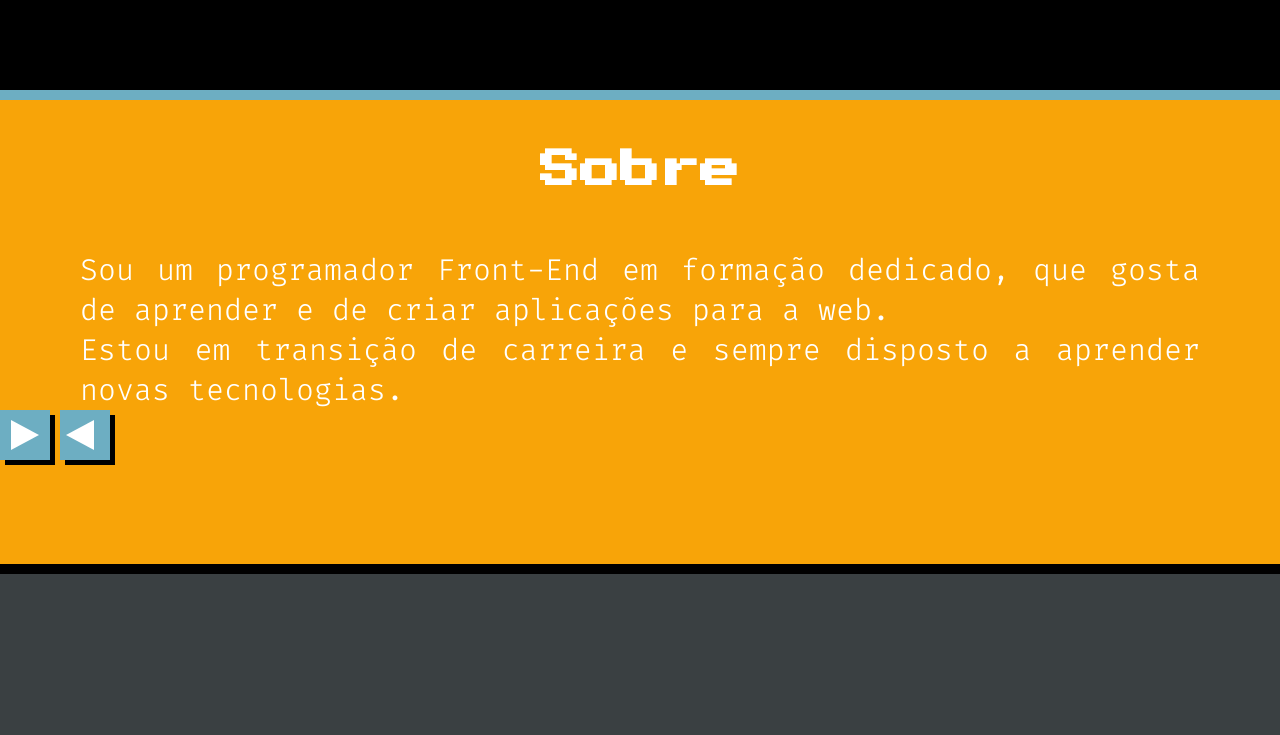
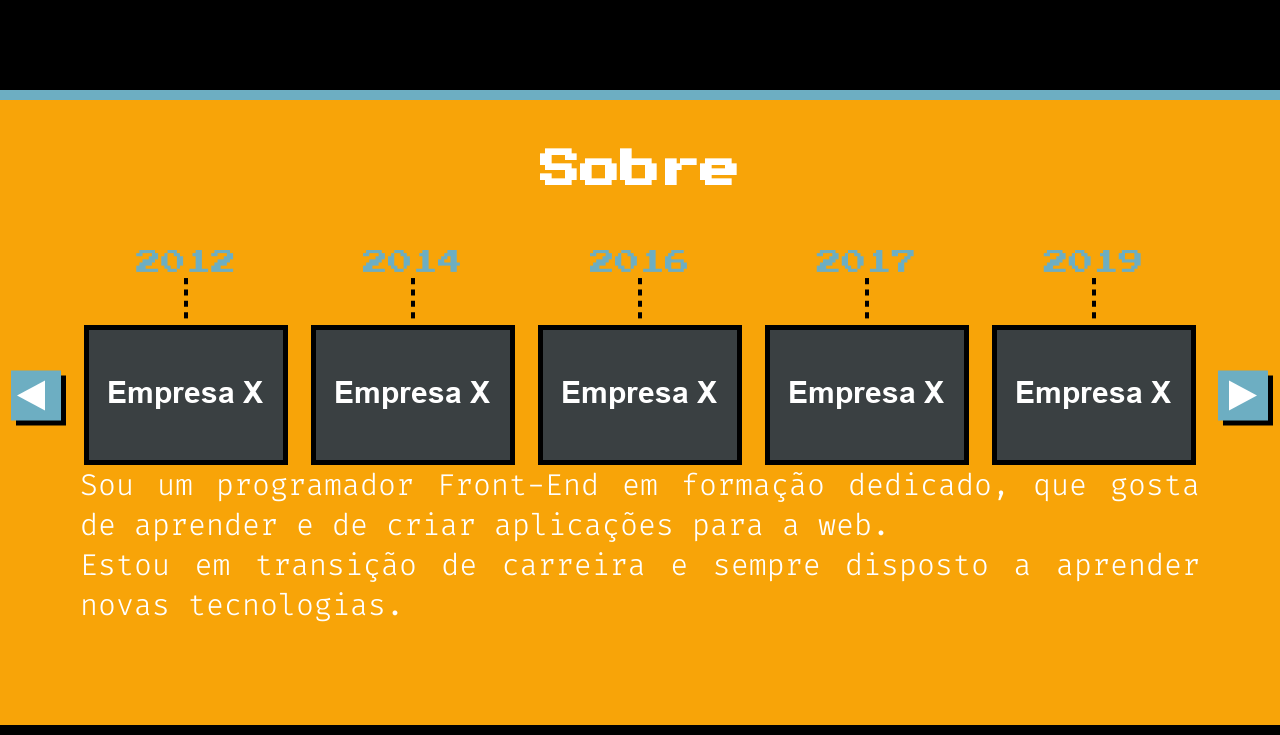
Before and after one commit to carllosrene/carllosrene.github.io, a plain HTML site: page index.html in a window 1280 px wide. Shown: the part 1856-2591 px from the top of the page. Before the commit the page ends 2430 px from the top, so only its background shows below. Drawn offline with Linux system fonts and the light colour scheme.

Commit message:
Create the components timeline-card and main-carousel

```diff
--- /dev/null
+++ b/css/components/main-carousel.css
@@ -0,0 +1,9 @@
+.main-carousel {
+    display: flex;
+    justify-content: space-around;
+    align-items: center;
+}
+
+.main-carousel .button-arrow {
+    transform: translateY(75%);
+}
--- /dev/null
+++ b/css/components/timeline-card.css
@@ -0,0 +1,35 @@
+.timeline-card {
+    display: inline-flex;
+    flex-direction: column;
+    align-items: center;
+    position: relative;
+}
+
+.timeline-card::before {
+    content: '';
+    position: absolute;
+    box-sizing: border-box;
+    height: 0px;
+    width: 40px;
+    border: 2.5px dashed #000;
+    transform: rotate(90deg) translateX(-62%);
+    bottom: 140px;
+}
+
+.timeline-card .title {
+    font-size: 25px;
+    font-weight: 400;
+    font-family: 'Press Start 2P', sans-serif;
+    color: var(--color0);
+    margin-bottom: 50px;
+}
+
+.timeline-card .logo {
+    display: flex;
+    align-items: center;
+    height: 140px;
+    padding-left: 20px;
+    padding-right: 20px;
+    border: 5px solid #000;
+    background-color: var(--color2);
+}
--- a/index.html
+++ b/index.html
@@ -24,6 +24,8 @@
     <link rel="stylesheet" href="css/components/wrapper-card.css">
     <link rel="stylesheet" href="css/components/main-bio.css">
     <link rel="stylesheet" href="css/components/button-arrow.css">
+    <link rel="stylesheet" href="css/components/timeline-card.css">
+    <link rel="stylesheet" href="css/components/main-carousel.css">
 </head>
 
 <body>
@@ -111,15 +113,50 @@
 
     <section class="main-section -bgColor1 -borderBlack">
         <h2 class="main-title -second">Sobre</h2>
+
+        <section class="main-carousel">
+            <button class="button-arrow -left"><span class="content">Voltar</span></button>
+
+            <figure class="timeline-card">
+                <figcaption class="title">2012</figcaption>
+                <div class="logo">
+                    <img src="assets/img/empresa.png" alt="Logo da empresa">
+                </div>
+            </figure>
+            <figure class="timeline-card">
+                <figcaption class="title">2014</figcaption>
+                <div class="logo">
+                    <img src="assets/img/empresa.png" alt="Logo da empresa">
+                </div>
+            </figure>
+            <figure class="timeline-card">
+                <figcaption class="title">2016</figcaption>
+                <div class="logo">
+                    <img src="assets/img/empresa.png" alt="Logo da empresa">
+                </div>
+            </figure>
+            <figure class="timeline-card">
+                <figcaption class="title">2017</figcaption>
+                <div class="logo">
+                    <img src="assets/img/empresa.png" alt="Logo da empresa">
+                </div>
+            </figure>
+            <figure class="timeline-card">
+                <figcaption class="title">2019</figcaption>
+                <div class="logo">
+                    <img src="assets/img/empresa.png" alt="Logo da empresa">
+                </div>
+            </figure>
+
+            <button class="button-arrow -right"><span class="content">Avançar</span></button>
+        </section>
+
         <p class="main-bio">
             Sou um programador Front-End em formação dedicado, que gosta de
             aprender e de criar aplicações para a web.<br>
             Estou em transição de carreira e sempre disposto a aprender novas
             tecnologias.
         </p>
-
-        <button class="button-arrow -right"><span class="content">Avançar</span></button>
-        <button class="button-arrow -left"><span class="content">Voltar</span></button>
     </section>
 </body>
 
```
Also changed, not shown: assets/img/empresa.png (added).
